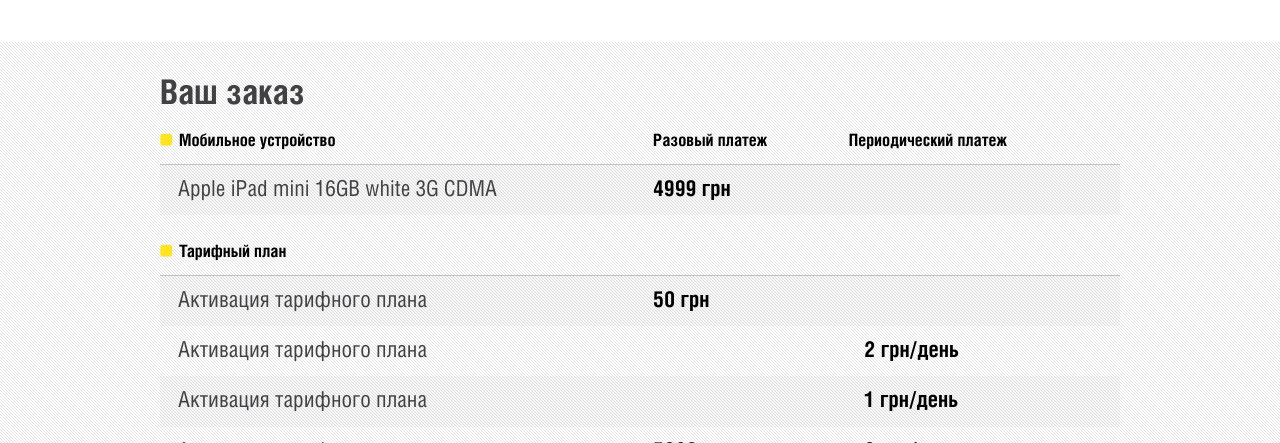
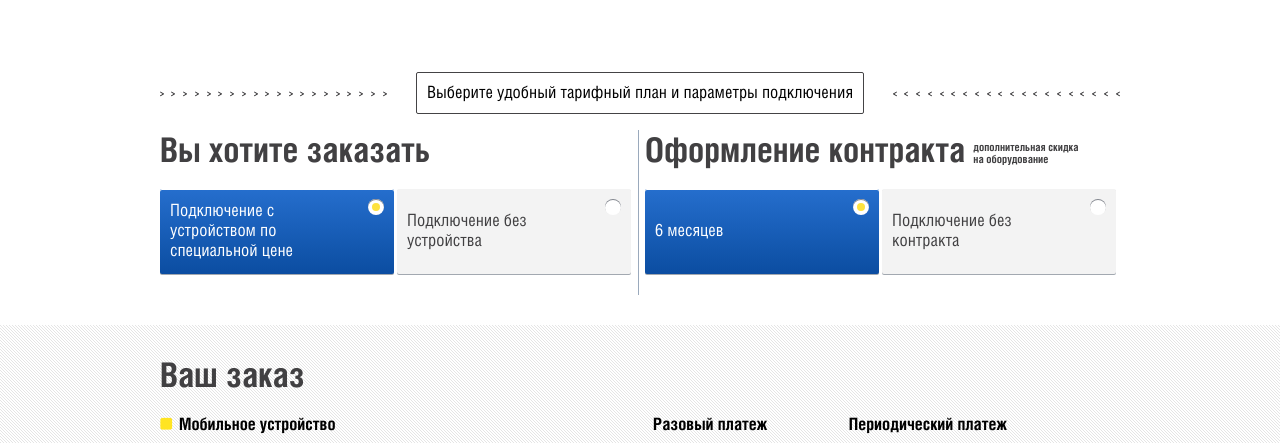
Before and after one commit to coderiver/intertelecom2, a plain HTML site: page foot.html in a window 1280 px wide. Shown: the part 2357-2800 px from the top of the page. Drawn offline with Linux system fonts and the light colour scheme; a script that the page names is missing.

Commit message:
whatuwant block

```diff
--- a/foot.html
+++ b/foot.html
@@ -348,6 +348,49 @@
 <div class="bottomarea">
 
 
+    <!-- begin whatuwant  -->
+    <div class="whatuwant">
+        <div class="container">
+            <div class="whatuwant__title"><div class="whatuwant__titlebg"></div><span>Выберите удобный тарифный план и параметры подключения</span></div>
+            <div class="whatuwant__left">
+                <h2>Вы хотите заказать</h2>
+                <ul>
+                    <li class="package package_small is-selected">
+                        <div class="package__radio"><i></i></div>
+                        <div class="whatuwant__radio"></div>
+                        <span>Подключение с устройством по специальной цене</span><i class="fix"></i>
+                    </li>
+                    <li class="package package_small">
+                        <div class="package__radio"><i></i></div>
+                        <div class="whatuwant__radio"></div>
+                        <span>Подключение без устройства</span><i class="fix"></i>
+                    </li>
+                </ul>
+            </div>
+            <!-- end left -->
+            <!-- begin right -->
+            <div class="whatuwant__right">
+                <h2>Оформление контракта <span>дополнительная скидка<br> на оборудование</span></h2>
+
+                <ul>
+                    <li class="package package_small is-selected">
+                        <div class="package__radio"><i></i></div>
+                        <div class="whatuwant__radio"></div>
+                        <span>6 месяцев</span><i class="fix"></i>
+                    </li>
+                    <li class="package package_small">
+                        <div class="package__radio"><i></i></div>
+                        <div class="whatuwant__radio"></div>
+                        <span>Подключение без контракта</span><i class="fix"></i>
+                    </li>
+                </ul>
+            </div>
+            <!-- end right -->
+            <div class="clr"></div>
+        </div>
+    </div>
+    <!-- end whatuwant -->
+
     <!-- begin grey  -->
     <div class="grey">
         <!-- begin container  -->
--- a/sass/_bottom.sass
+++ b/sass/_bottom.sass
@@ -123,61 +123,111 @@
 		span
 			display: block
 			font-size: 11px
-	.package
+.package
+	width: 234px - 20px
+	height: 125px - 20px
+	padding: 10px
+	margin-bottom: 21px
+	border-radius: 2px
+	background-color: #f3f3f3
+	float: left
+	margin-right: 7px
+	box-shadow: 0 1px 0 #A2A8B0
+	position: relative
+	cursor: pointer
+	color: #414042
+	&.package_small
 		width: 234px - 20px
-		height: 125px - 20px
-		padding: 10px
-		margin-bottom: 21px
-		border-radius: 2px
-		background-color: #f3f3f3
+		height: 85px - 20px
+		margin-right: 3px
+		line-height: 65px
+		span
+			width: 160px
+			display: inline-block
+			vertical-align: middle
+			line-height: 1.2
+		.fix
+			width: 10px
+			height: 10px
+			vertical-align: middle
+			display: inline-block
+	&.is-selected
+		background-color: #fde109
+		color: #fff
+		@include box-shadow(inset 0 1px 0 #fff, 0 1px 0 #A2A8B0)
+		@include background-image(linear-gradient(bottom, #0b4da1 0%, #256ecd 99.24%, #256ecd 100%))
+		.package__radio
+			i
+				width: 8px
+				height: 8px
+				@include border-radius(4px)
+				@include background-clip(padding-box)
+				background-color: #413f41
+				background: #FEE23E
+				position: absolute
+				top: 4px
+				left: 4px
+	&.is-special
+		margin-right: 0
+		background-color: #fde109
+		@include box-shadow(inset 0 1px 0 #fff,0 1px 0 #A2A8B0)
+		@include background-image(linear-gradient(bottom, #ffdd03 0%, #fff66e 100%))
+		.package__radio
+			i
+				background-color: #413f41
+	.package__title
+		font-size: 17px
+		+heliosbold
+		margin-bottom: 17px
+	.package__descr
+		font-size: 17px
+	.package__price
+		position: absolute
+		bottom: 10px
+		right: 10px
+		+heliosbold
+	.package__radio
+		position: absolute
+		top: 10px
+		right: 10px
+		width: 16px
+		height: 16px
+		@include border-radius(8px)
+		@include background-clip(padding-box)
+		background-color: #fff
+		@include box-shadow(inset 0 1px 0 #81858d)
+
+
+.whatuwant
+	padding: 30px 0
+	.whatuwant__title
+		text-align: center
+		margin-bottom: 16px
+		position: relative
+		.whatuwant__titlebg
+			position: absolute
+			top: 50%
+			margin-top: -2px
+			left: 0
+			+s(whatuwant)
+		span
+			display: inline-block
+			padding: 10px
+			border: 1px solid #444345
+			font-size: 17px
+			border-radius: 2px
+	h2
+		@extend %h2
+		span
+			font-size: 11px
+			line-height: 1.1
+			color: #414042
+			display: inline-block
+			vertical-align: middle
+	.whatuwant__left
 		float: left
-		margin-right: 7px
-		box-shadow: 0 1px 0 #A2A8B0
-		position: relative
-		cursor: pointer
-		color: #414042
-		&.is-selected
-			background-color: #fde109
-			color: #fff
-			@include box-shadow(inset 0 1px 0 #fff, 0 1px 0 #A2A8B0)
-			@include background-image(linear-gradient(bottom, #0b4da1 0%, #256ecd 99.24%, #256ecd 100%))
-			.package__radio
-				i
-					width: 8px
-					height: 8px
-					@include border-radius(4px)
-					@include background-clip(padding-box)
-					background-color: #413f41
-					background: #FEE23E
-					position: absolute
-					top: 4px
-					left: 4px
-		&.is-special
-			margin-right: 0
-			background-color: #fde109
-			@include box-shadow(inset 0 1px 0 #fff,0 1px 0 #A2A8B0)
-			@include background-image(linear-gradient(bottom, #ffdd03 0%, #fff66e 100%))
-			.package__radio
-				i
-					background-color: #413f41
-		.package__title
-			font-size: 17px
-			+heliosbold
-			margin-bottom: 17px
-		.package__descr
-			font-size: 17px
-		.package__price
-			position: absolute
-			bottom: 10px
-			right: 10px
-			+heliosbold
-		.package__radio
-			position: absolute
-			top: 10px
-			right: 10px
-			width: 16px
-			height: 16px
-			@include border-radius(8px)
-			@include background-clip(padding-box)
-			background-color: #fff
-			@include box-shadow(inset 0 1px 0 #81858d)
+		width: 478px
+		border-right: 1px solid #9AA9BC
+	.whatuwant__right
+		float: right
+		width: 475px
```
Also changed, not shown: css/screen.css, img/icons-s17e321ec83.png (deleted), img/icons-s574ac840f5.png (added), img/icons/whatuwant.png (added).
